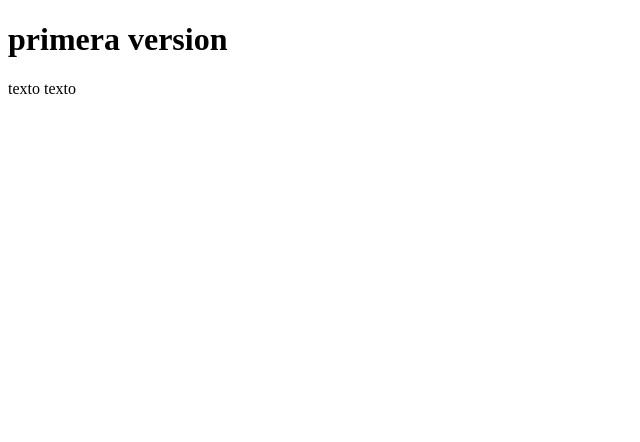
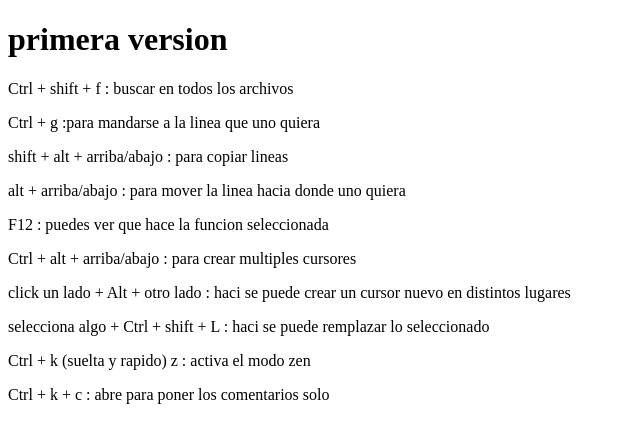
Before and after one commit to williamarc640-maker/aprendiendo2, a plain HTML site: page index.html in a window 1280 px wide. Shown: the whole page, without its empty margins (0-640 px from the left). Drawn offline with Linux system fonts and the light colour scheme.

Commit message:
agregando comando para que no se me olviden

```diff
--- a/index.html
+++ b/index.html
@@ -2,11 +2,20 @@
 <html lang="en">
 <head>
     <meta charset="UTF-8">
-    <meta name="viewport" content="width=device-width, initial-scale=1.0">
+    <meta name="visadasdasdport" content="width=device-width, initial-scale=1.0">
     <title>provando pull y fetch</title>
 </head>
 <body>
     <h1> primera version</h1>
-    <p>texto texto </p>
+    <p>Ctrl + shift + f : buscar en todos los archivos</p>
+    <p>Ctrl + g :para mandarse a la linea que uno quiera </p>
+    <p>shift + alt + arriba/abajo : para copiar lineas  </p>
+    <p>alt + arriba/abajo : para mover la linea hacia donde uno quiera </p>
+    <p>F12 : puedes ver que hace la funcion seleccionada </p>
+    <p>Ctrl + alt + arriba/abajo : para crear multiples cursores   </p>
+    <p>click un lado + Alt + otro lado : haci se puede crear un cursor nuevo en distintos lugares   </p>
+    <p>selecciona algo + Ctrl + shift + L : haci se puede remplazar lo seleccionado   </p>
+    <p>Ctrl + k (suelta y rapido) z : activa el modo zen</p>
+    <p>Ctrl + k + c : abre para poner los comentarios solo</p>
 </body>
 </html>
```
